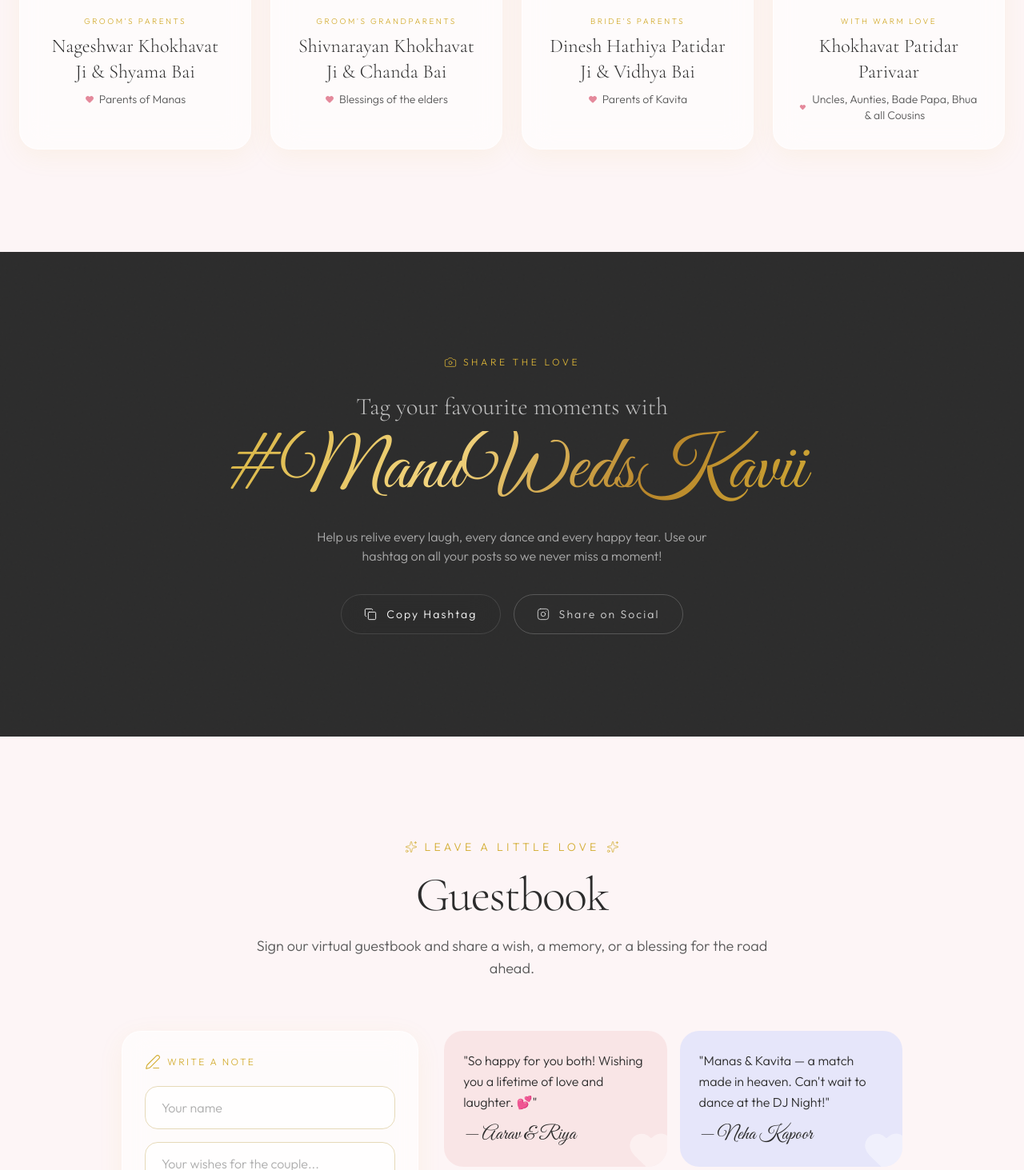
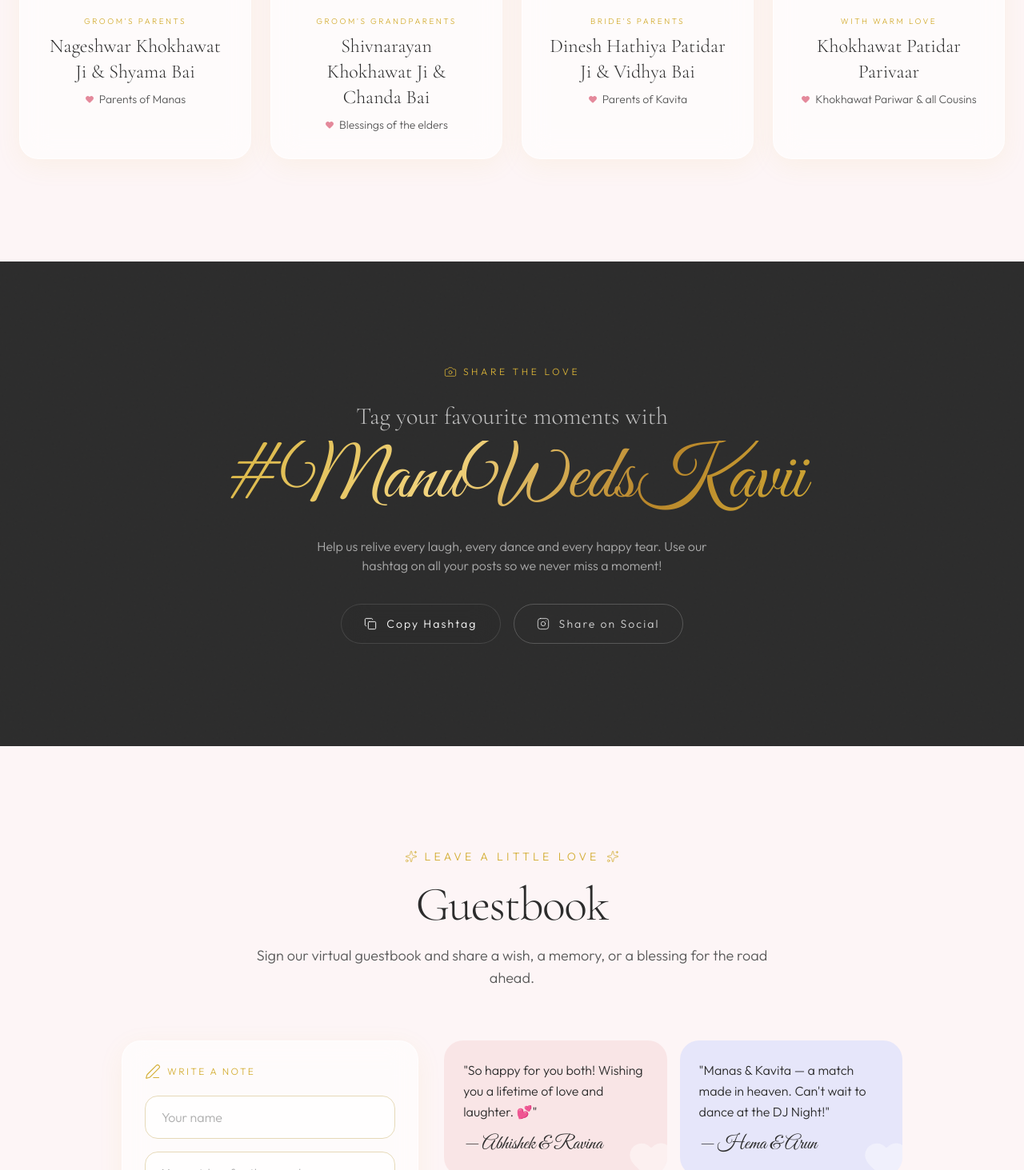
Before and after one commit to manas9575/manas9575, a React (Create React App) app in the folder frontend/: page / in a window 1280 px wide. Shown: the part 8047-9510 px from the top of the page at 80% size. Built offline with nearby package versions, Linux system fonts and the light colour scheme; a web font is replaced by a local one.

Commit message:
Last changes in aug

```diff
--- a/frontend/src/components/wedding/Guestbook.jsx
+++ b/frontend/src/components/wedding/Guestbook.jsx
@@ -4,9 +4,9 @@ import { Heart, PenLine, Send } from "lucide-react";
 import { SectionHeading, FloatingHearts } from "./shared";
 
 const SEED = [
-  { name: "Aarav & Riya", msg: "So happy for you both! Wishing you a lifetime of love and laughter. 💕", color: "#F9E5E6" },
-  { name: "Neha Kapoor", msg: "Manas & Kavita — a match made in heaven. Can't wait to dance at the DJ Night!", color: "#E6E6FA" },
-  { name: "The Sharmas", msg: "May your journey together be as beautiful as your love story. Blessings always.", color: "#FFDAB9" },
+  { name: "Abhishek & Ravina", msg: "So happy for you both! Wishing you a lifetime of love and laughter. 💕", color: "#F9E5E6" },
+  { name: "Hema & Arun", msg: "Manas & Kavita — a match made in heaven. Can't wait to dance at the DJ Night!", color: "#E6E6FA" },
+  { name: "Preety & Durgesh", msg: "May your journey together be as beautiful as your love story. Blessings always.", color: "#FFDAB9" },
 ];
 
 export const Guestbook = () => {
--- a/frontend/src/data/weddingData.js
+++ b/frontend/src/data/weddingData.js
@@ -103,10 +103,10 @@ export const EVENTS = [
 ];
 
 export const FAMILY = [
-  { side: "Groom's Parents", name: "Nageshwar Khokhavat Ji & Shyama Bai", relation: "Parents of Manas", initials: "N" },
-  { side: "Groom's Grandparents", name: "Shivnarayan Khokhavat Ji & Chanda Bai", relation: "Blessings of the elders", initials: "S" },
-  { side: "Bride's Parents", name: "Dinesh Hathiya Patidar Ji & Vidhya Bai", relation: "Parents of Kavita", initials: "D" },
-  { side: "With Warm Love", name: "Khokhavat Patidar Parivaar", relation: "Uncles, Aunties, Bade Papa, Bhua & all Cousins", initials: "P" },
+  { side: "Groom's Parents", name: "Nageshwar Khokhawat Ji & Shyama Bai", relation: "Parents of Manas", initials: "NS" },
+  { side: "Groom's Grandparents", name: "Shivnarayan Khokhawat Ji & Chanda Bai", relation: "Blessings of the elders", initials: "SC" },
+  { side: "Bride's Parents", name: "Dinesh Hathiya Patidar Ji & Vidhya Bai", relation: "Parents of Kavita", initials: "DV" },
+  { side: "With Warm Love", name: "Khokhawat Patidar Parivaar", relation: "Khokhawat Pariwar & all Cousins", initials: "K" },
 ];
 
 export const FAQS = [
```
